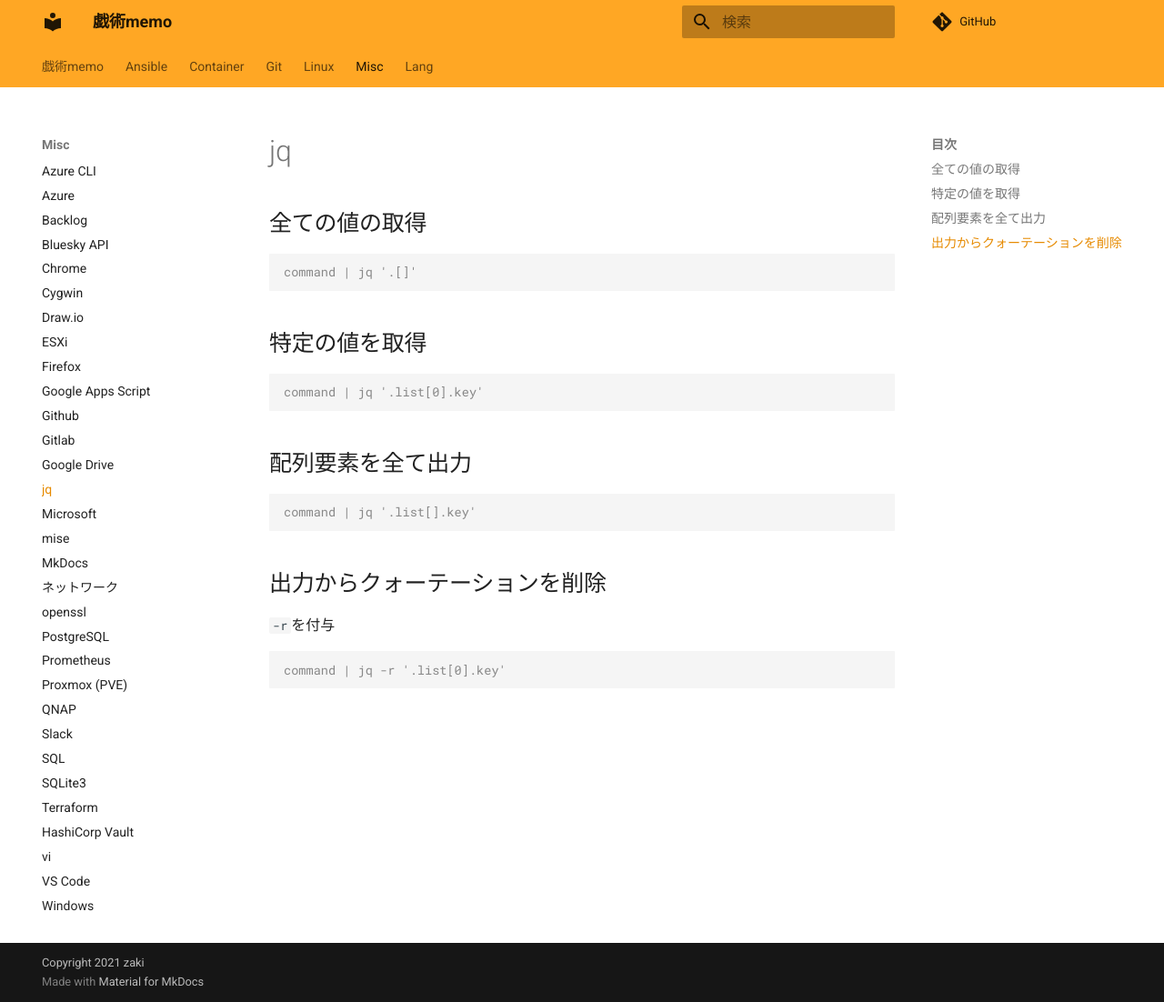
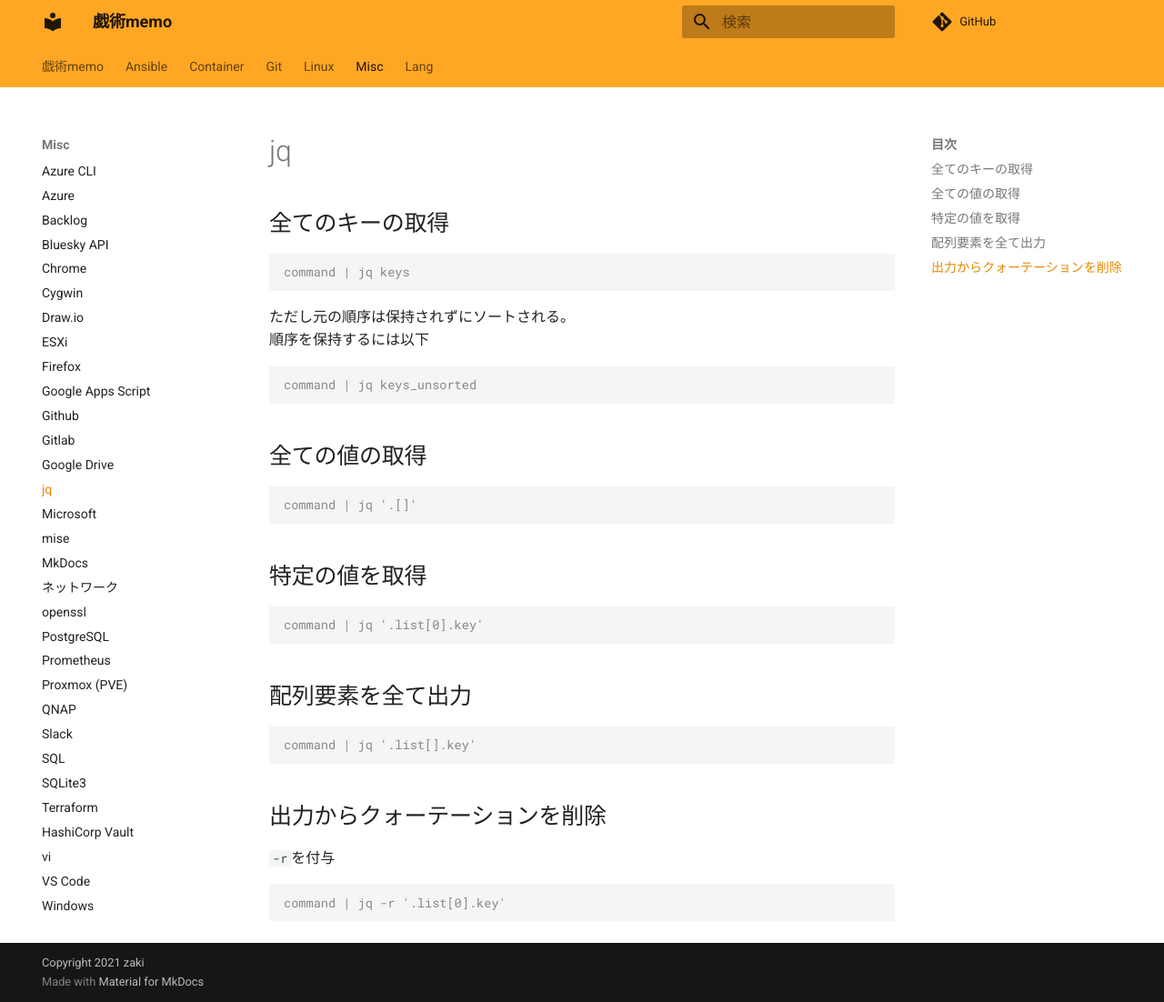
Before and after one commit to zaki-lknr/docs, an MkDocs documentation site: the page built from docs/Misc/jq.md, in a window 1280 px wide and 1102 px high. Shown: the whole window at 91% size. Built offline with MkDocs 1.6.1 and Material for MkDocs 9.7.7, drawn with Linux system fonts in a browser that asks for light colours; comment, search, counter and statistics services are not loaded.

Commit message:
add: misc/jq: 全キー取得

````diff
--- a/docs/Misc/jq.md
+++ b/docs/Misc/jq.md
@@ -1,4 +1,17 @@
 # jq
+
+## 全てのキーの取得
+
+```console
+command | jq keys
+```
+
+ただし元の順序は保持されずにソートされる。
+順序を保持するには以下
+
+```console
+command | jq keys_unsorted
+```
 
 ## 全ての値の取得
 
````
